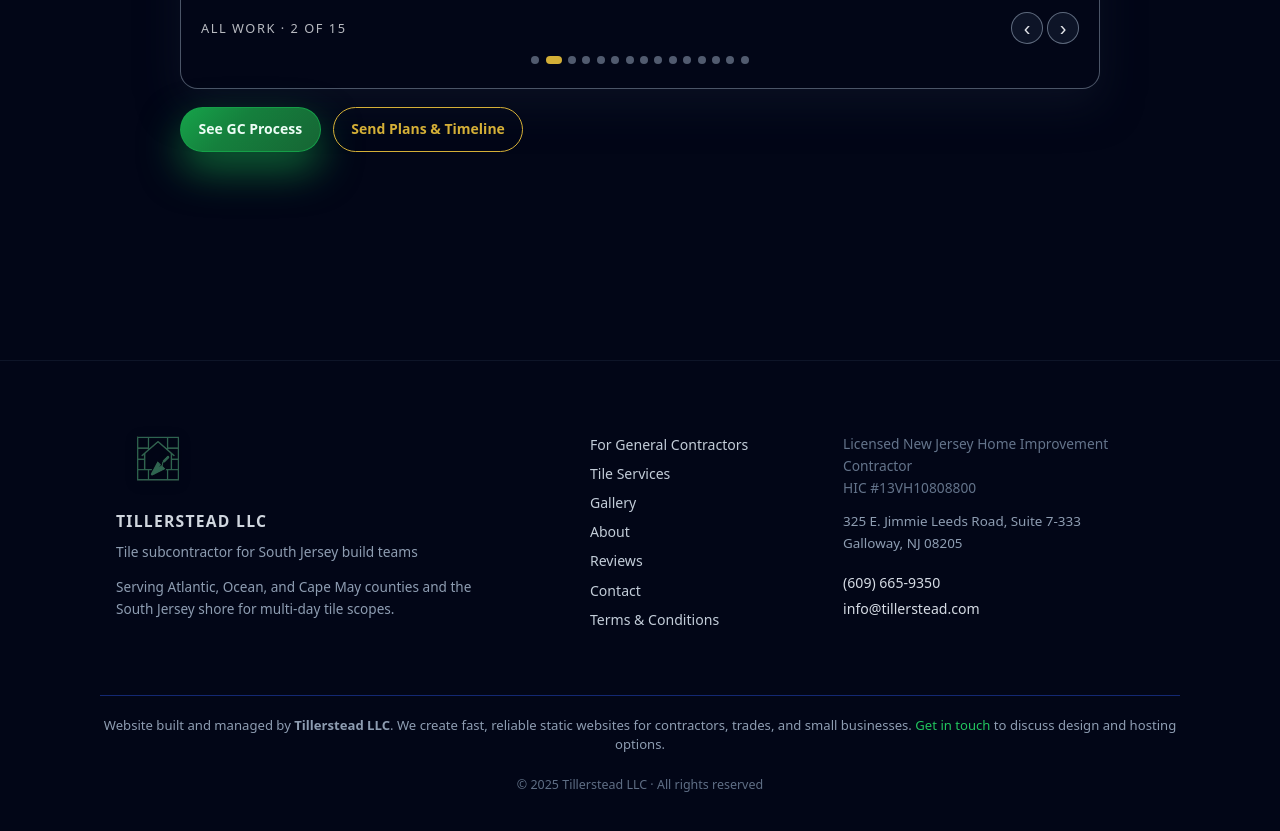
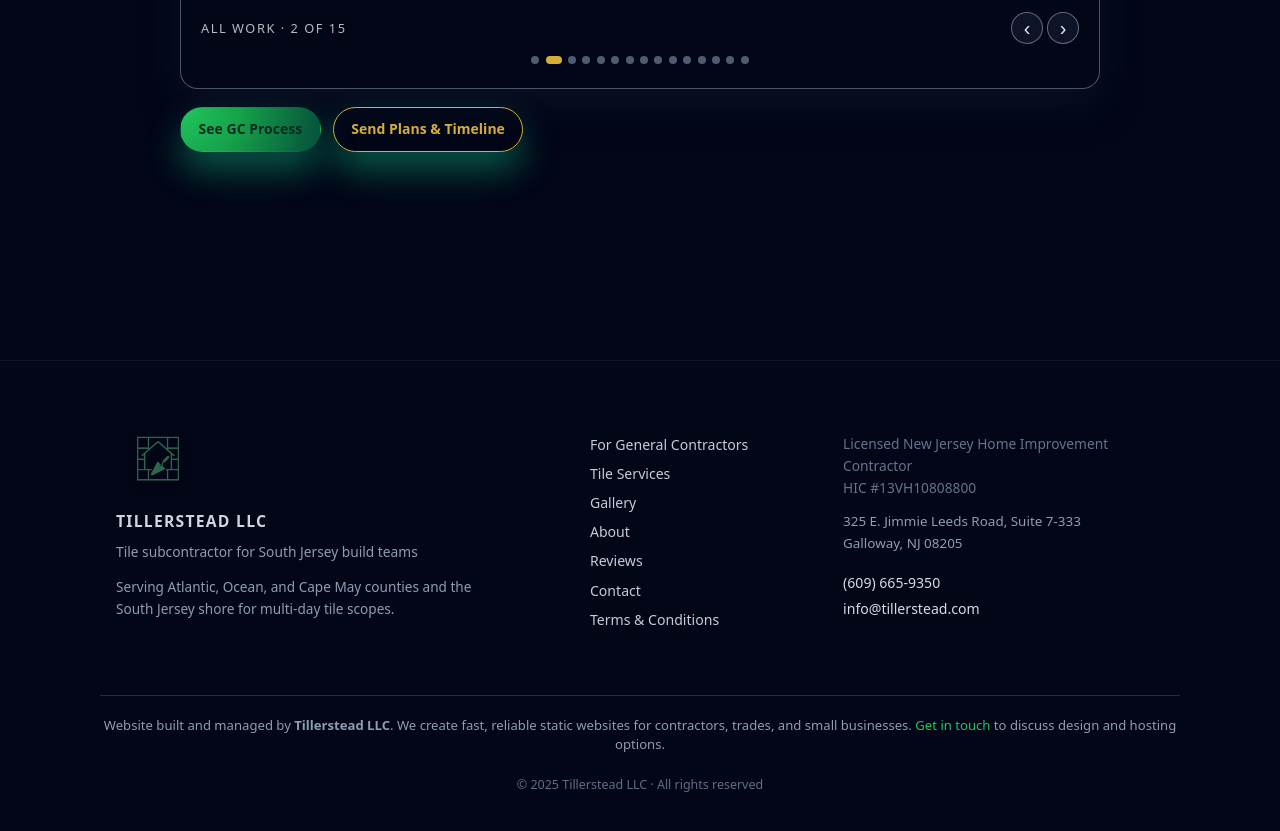
Before and after one commit to XTX33/Tillerstead-site, a Jekyll site: the page built from pages/portfolio.html, in a window 1280 px wide and 1400 px high, scrolled down 365 px. Shown: the part 561-1392 px from the top of the window. Built offline with Jekyll 4.4.1, drawn with Linux system fonts in a browser that asks for light colours.

Commit message:
Update theme.css

```diff
--- a/assets/css/theme.css
+++ b/assets/css/theme.css
@@ -624,38 +624,6 @@ textarea::placeholder {
 /* Light-background version (e.g., footer on white panel) */
 .logo-two-tone--light {
   --logo-llc-color: #020617; /* near-black on light */
-}
-/* Button contrast fixes */
-.btn-primary,
-.btn.primary {
-  background: linear-gradient(135deg, #16a34a 0%, #15803d 40%, #166534 100%);
-  color: #ecfdf5; /* light text */
-  border-color: rgba(22, 163, 74, 0.9);
-  box-shadow: 0 18px 40px rgba(22, 163, 74, 0.6);
-}
-.btn-primary:hover,
-.btn-primary:focus-visible,
-.btn.primary:hover,
-.btn.primary:focus-visible {
-  background: linear-gradient(135deg, #16a34a 0%, #15803d 45%, #14532d 100%);
-  color: #ecfdf5;
-}
-
-/* Secondary “ghost” button next to it */
-.btn-ghost,
-.btn.ghost {
-  background: transparent;
-  color: #e5e7eb;
-  border-color: rgba(148, 163, 184, 0.75);
-  box-shadow: none;
-}
-
-.btn-ghost:hover,
-.btn-ghost:focus-visible,
-.btn.ghost:hover,
-.btn.ghost:focus-visible {
-  background: rgba(15, 23, 42, 0.85);
-  color: #f9fafb;
 }
 /* Footer logo & branding
    ------------------------------------------- */
```
